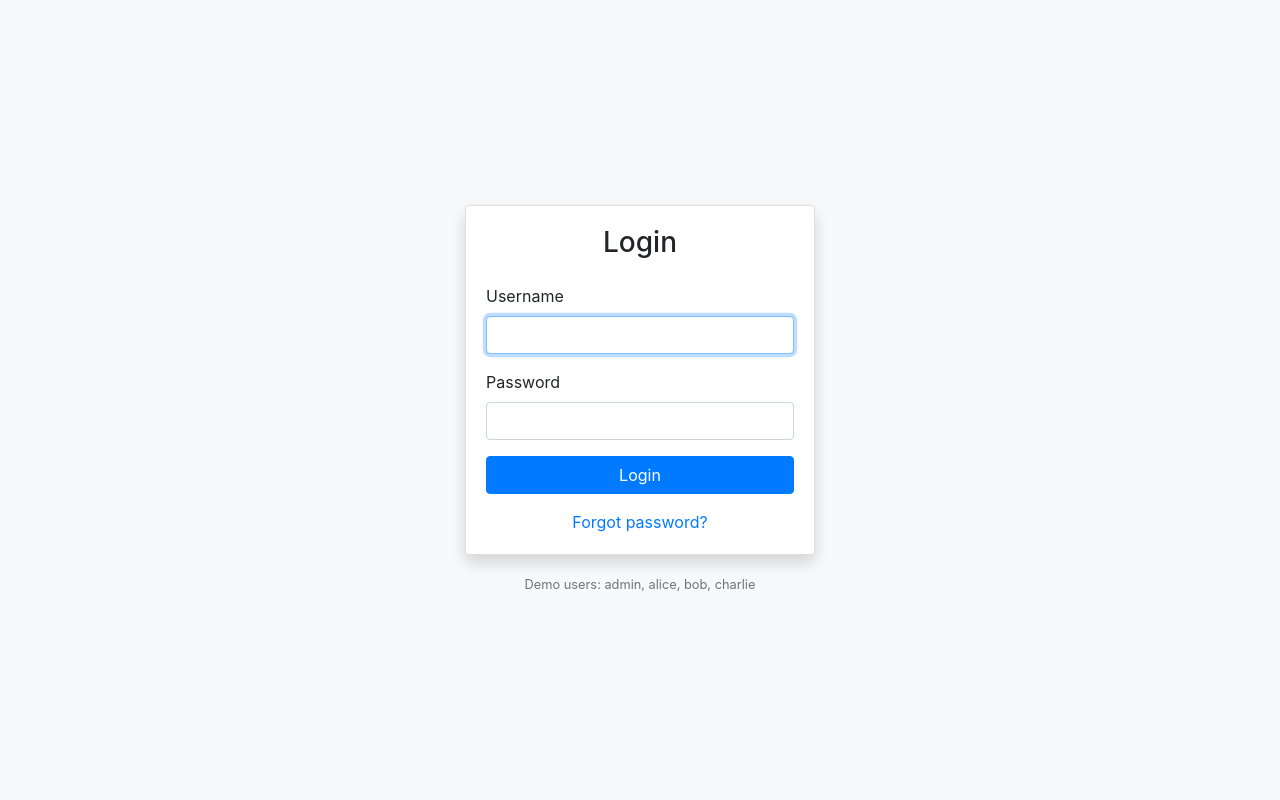
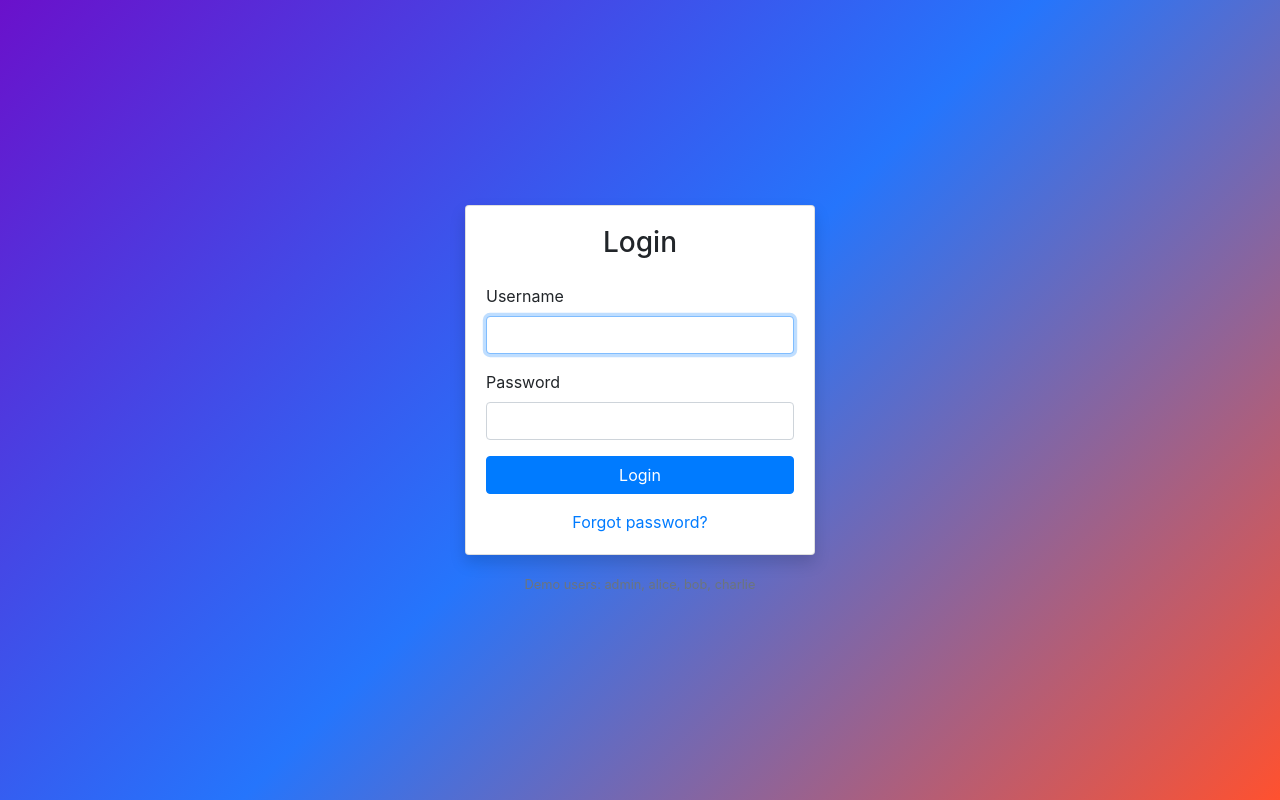
Before and after one commit to Ashutosh92222/ssrf, a Flask app: page /login in a window 1280 px wide. Run offline with Flask 3, Linux system fonts and the light colour scheme; some libraries are stand-ins or nearby versions.

Commit message:
first commit

```diff
--- a/templates/dashboard.html
+++ b/templates/dashboard.html
@@ -5,7 +5,7 @@
     <title>Dashboard</title>
     <link rel="stylesheet" href="https://stackpath.bootstrapcdn.com/bootstrap/4.5.2/css/bootstrap.min.css">
 </head>
-<body class="bg-light">
+<body style="background: linear-gradient(135deg, #6a11cb 0%, #2575fc 50%, #ff512f 100%);" class="bg-light">
     <nav class="navbar navbar-expand-lg navbar-dark bg-primary">
         <a class="navbar-brand" href="#">Password Reset Demo</a>
         <div class="ml-auto">
--- a/templates/fetch_result.html
+++ b/templates/fetch_result.html
@@ -5,7 +5,7 @@
     <title>Fetch Result</title>
     <link rel="stylesheet" href="https://stackpath.bootstrapcdn.com/bootstrap/4.5.2/css/bootstrap.min.css">
 </head>
-<body class="bg-light">
+<body style="background: linear-gradient(135deg, #6a11cb 0%, #2575fc 50%, #ff512f 100%);" class="bg-light">
     <div class="container mt-5">
         <div class="alert alert-warning">
             <strong>Note:</strong> This is the raw response from the server for the URL you entered.
--- a/templates/fetch_url.html
+++ b/templates/fetch_url.html
@@ -5,7 +5,7 @@
     <title>SSRF Demo</title>
     <link rel="stylesheet" href="https://stackpath.bootstrapcdn.com/bootstrap/4.5.2/css/bootstrap.min.css">
 </head>
-<body class="bg-light">
+<body style="background: linear-gradient(135deg, #6a11cb 0%, #2575fc 50%, #ff512f 100%);" class="bg-light">
     <div class="container mt-5">
         <div class="alert alert-danger">
             <strong>SSRF Demo:</strong> This page is intentionally vulnerable to <b>Server-Side Request Forgery (SSRF)</b>.<br>
--- a/templates/index.html
+++ b/templates/index.html
@@ -7,7 +7,7 @@
         body {
             font-family: Arial, sans-serif;
             margin: 2em;
-            background-color: #f4f4f4;
+            background: linear-gradient(135deg, #6a11cb 0%, #2575fc 50%, #ff512f 100%);
             color: #333;
         }
         h1, h2 {
--- a/templates/login.html
+++ b/templates/login.html
@@ -5,7 +5,7 @@
     <title>Login</title>
     <link rel="stylesheet" href="https://stackpath.bootstrapcdn.com/bootstrap/4.5.2/css/bootstrap.min.css">
 </head>
-<body class="bg-light">
+<body style="background: linear-gradient(135deg, #6a11cb 0%, #2575fc 50%, #ff512f 100%);">
     <div class="container">
         <div class="row justify-content-center align-items-center" style="height:100vh">
             <div class="col-4">
--- a/templates/reset_password.html
+++ b/templates/reset_password.html
@@ -5,7 +5,7 @@
     <title>Reset Password</title>
     <link rel="stylesheet" href="https://stackpath.bootstrapcdn.com/bootstrap/4.5.2/css/bootstrap.min.css">
 </head>
-<body class="bg-light">
+<body style="background: linear-gradient(135deg, #6a11cb 0%, #2575fc 50%, #ff512f 100%);" class="bg-light">
     <div class="container">
         <div class="row justify-content-center align-items-center" style="height:100vh">
             <div class="col-4">
--- a/templates/user_dashboard.html
+++ b/templates/user_dashboard.html
@@ -6,7 +6,7 @@
     <title>User Dashboard</title>
     <link rel="stylesheet" href="https://stackpath.bootstrapcdn.com/bootstrap/4.5.2/css/bootstrap.min.css">
 </head>
-<body>
+<body style="background: linear-gradient(135deg, #6a11cb 0%, #2575fc 50%, #ff512f 100%);" class="bg-light">
     <div class="container">
         <h1>Welcome, {{ username }}!</h1>
         <p>This is your user dashboard.</p>
```
